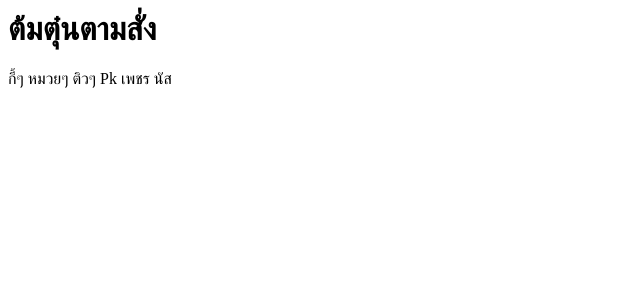
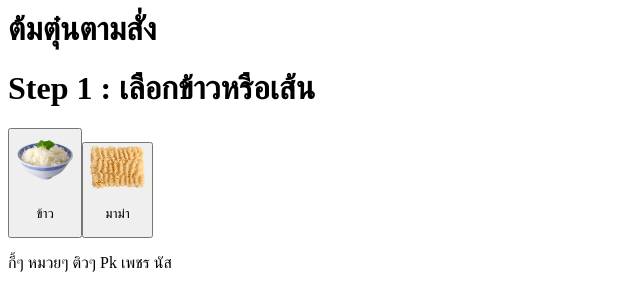
Before and after one commit to myNameIsPK/tomtun, a React (Create React App) app: page / in a window 1280 px wide. Shown: the part 270-558 px from the top of the page, without its empty margins (0-640 px from the left). Built offline with nearby package versions, Linux system fonts and the light colour scheme.

Commit message:
menu_step1

```diff
--- a/src/component/Button.js
+++ b/src/component/Button.js
@@ -1,11 +1,11 @@
-const Button = () => {
+const Button = ({text_food,src_pic}) => {
     return (
         <button>
             <span className = 'circle'>
-
+                <img src={src_pic}/>
             </span>
             <p className = 'btn_name'>
-
+                {text_food}
             </p>
         </button>
     )
--- a/src/component/Haedmenu.js
+++ b/src/component/Haedmenu.js
@@ -1,5 +1,4 @@
-import aunt_head from './pic/aunt_header.png'
-const Haedmenu = () => {
+const Haedmenu = ({aunt_head}) => {
     return (
         <div>
             <img className = 'pic_auntheader' src={aunt_head}/>
--- a/src/component/Menu.js
+++ b/src/component/Menu.js
@@ -1,8 +1,19 @@
 import Headmenu from './Haedmenu'
+import Step from './Step'
+import pic_auntheader from './pic/aunt_header.png'
+import pic_rice from './pic/rice.png'
+import pic_mama from './pic/mama.png'
 const Menu = () => {
     return (
         <div className = 'menu'>
-            <Headmenu/>
+            <Headmenu className = 'head_menu' aunt_head = {pic_auntheader}/>
+            <Step
+            className = 'step 1'
+            text_step = 'Step 1 : เลือกข้าวหรือเส้น'
+            textfood1 = 'ข้าว'
+            textfood2 = 'มาม่า'
+            pic1 = {pic_rice}
+            pic2 = {pic_mama}/>
         </div>
     )
 }
--- a/src/component/Step.js
+++ b/src/component/Step.js
@@ -1,8 +1,10 @@
-const Step = ({text}) => {
+import Button from './Button'
+const Step = ({text_step,textfood1,textfood2,pic1,pic2}) => {
     return (
         <div>
-            <h1 className = 'step1'>{text}</h1>
-
+            <h1 className = 'step1'>{text_step}</h1>
+            <Button text_food = {textfood1} src_pic = {pic1}/>
+            <Button text_food = {textfood2} src_pic = {pic2}/>
         </div>
     )
 }
```
